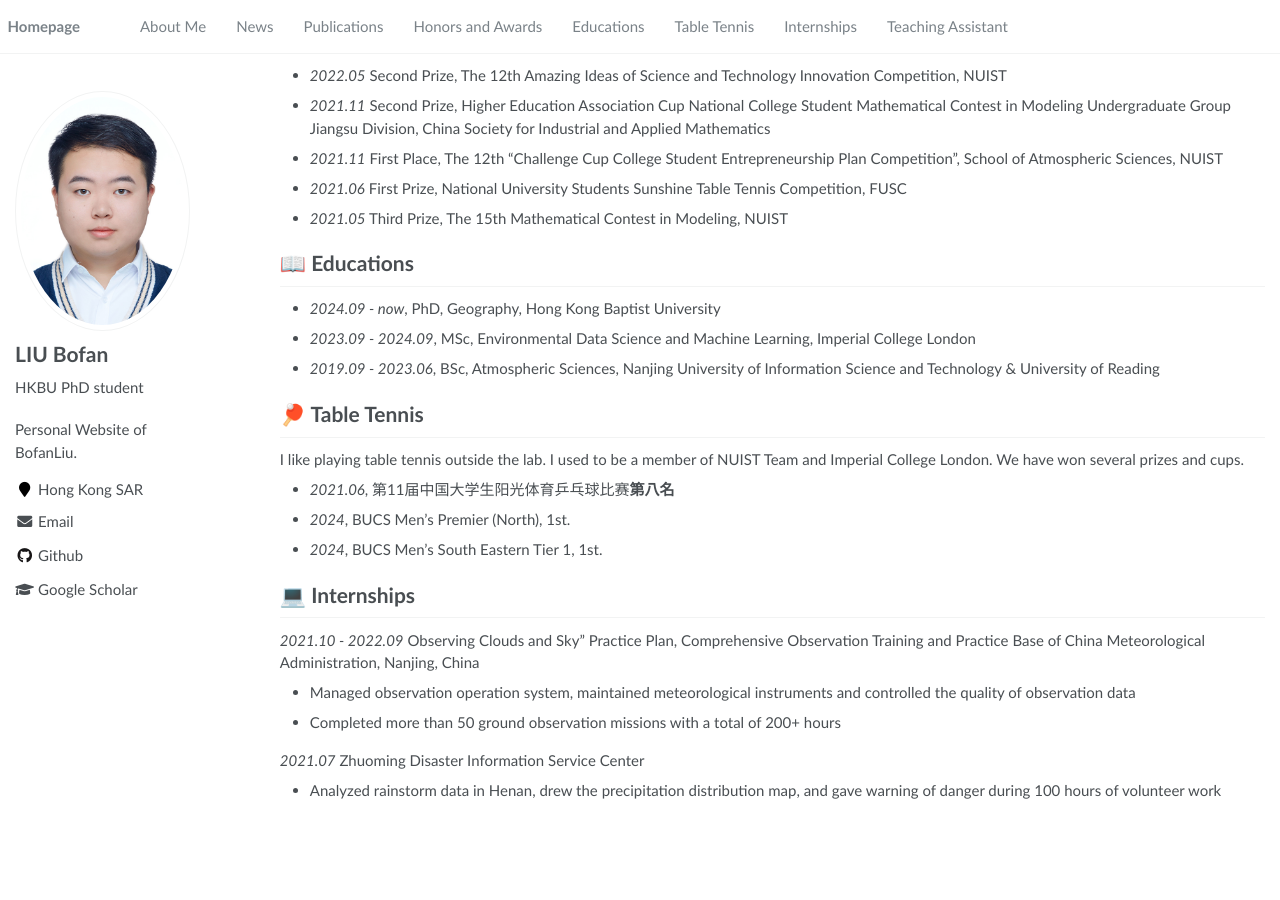
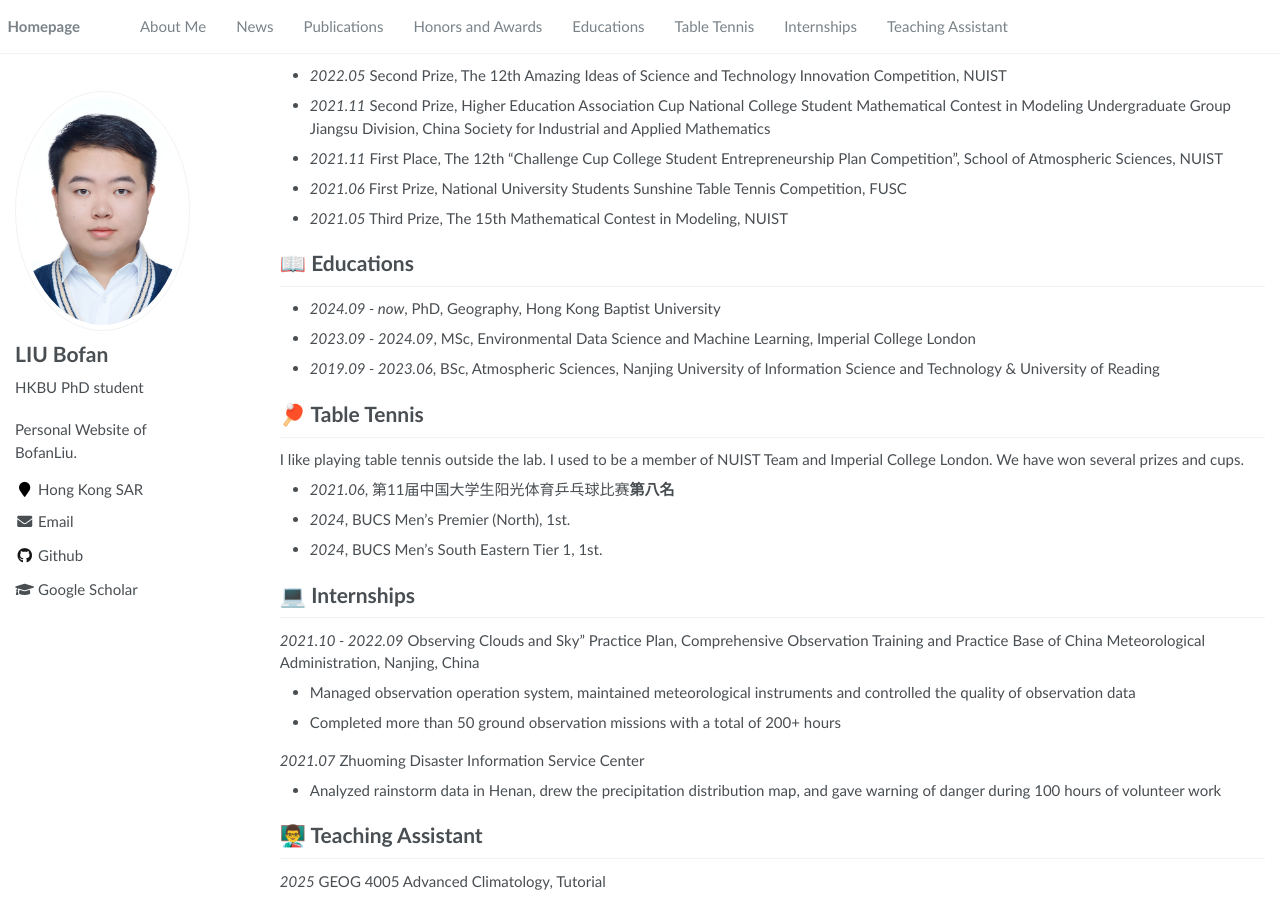
Before and after one commit to jiayizhou1022/jiayizhou1022.github.io, a Jekyll site: the page built from _pages/about.md, in a window 1280 px wide and 900 px high, scrolled down 798 px. Built offline with Jekyll 4.4.1, drawn with Linux system fonts in a browser that asks for light colours; before the commit the page ends 1614 px from its top, so only the background shows below that.

Commit message:
Update about.md

```diff
--- a/_pages/about.md
+++ b/_pages/about.md
@@ -94,3 +94,6 @@ I like playing table tennis outside the lab. I used to be a member of NUIST Team
 
 *2021.07* Zhuoming Disaster Information Service Center
 - Analyzed rainstorm data in Henan, drew the precipitation distribution map, and gave warning of danger during 100 hours of volunteer work
+
+# 👨‍🏫 Teaching Assistant
+*2025* GEOG 4005 Advanced Climatology, Tutorial
```
